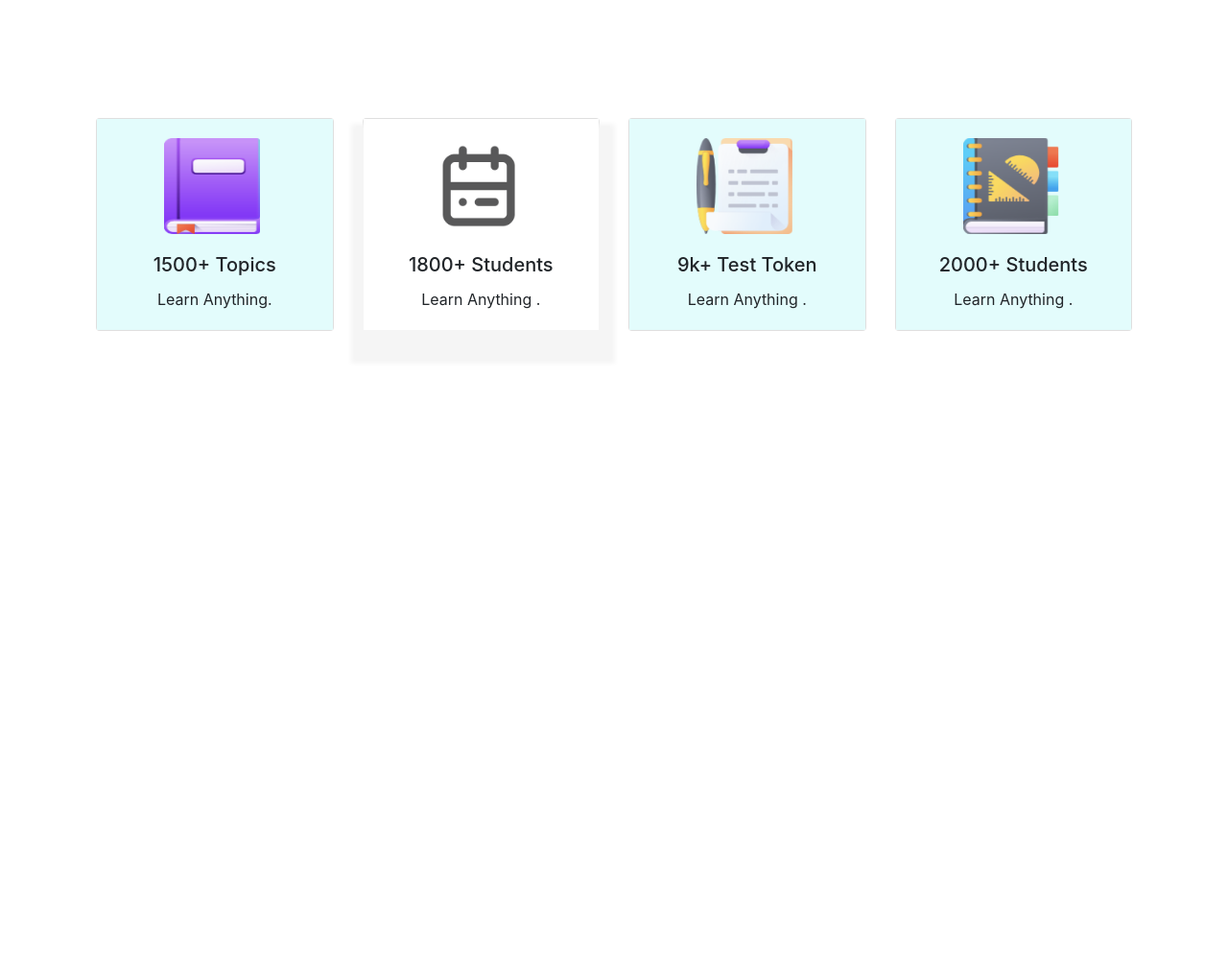
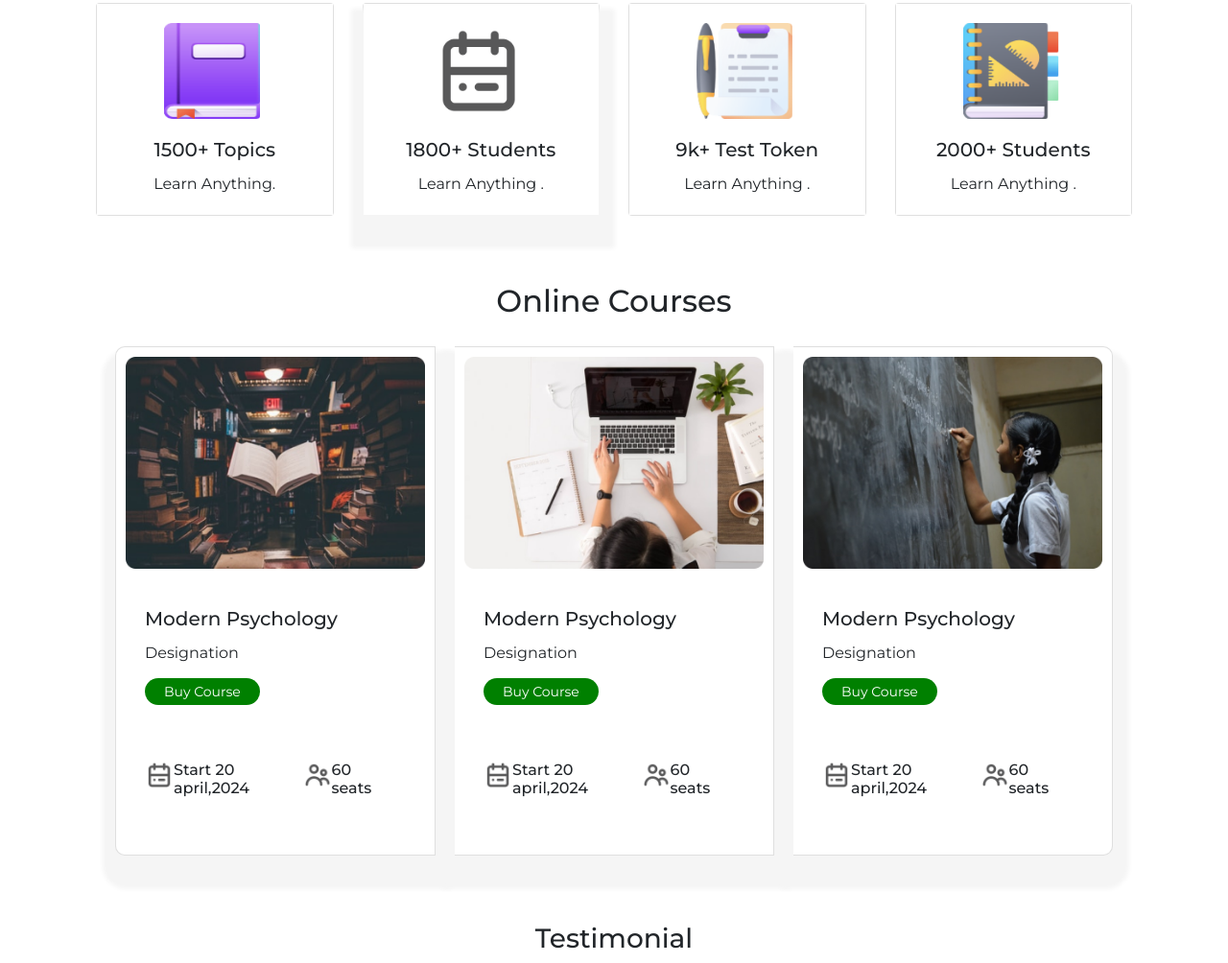
Before and after one commit to sa135790/E_school, a website: page index.html in a window 1280 px wide. Shown: the part 543-1547 px from the top of the page at 96% size. Before the commit the page ends 1166 px from the top, so only its background shows below. Drawn offline with nearby package versions, Linux system fonts and the light colour scheme.

Commit message:
sixth commit

```diff
--- a/css/style.css
+++ b/css/style.css
@@ -3,7 +3,9 @@
     padding: 0;
 }
 
-
+body{
+    font-family: "Montserrat", sans-serif;
+}
 
 .navbar a img{
     height: 70px;
@@ -12,12 +14,15 @@
 
 .wrapper {
     background-color: rgb(238, 253, 253);
+    height: 500px;
     padding: 20px;
+
 }
 
 .container{
-    height: 500px;
-    margin-top: 0px;
+    /* height: 400px; */
+    margin-top:10px;
+    margin-bottom: 70px;
 }
 
 .custom-menu a {
@@ -50,7 +55,8 @@
 
 /* Started with middle part */
 .card-body{
-    background-color: rgb(227, 252, 252);
+    background-color: white;
+
 }
 
 
@@ -68,4 +74,33 @@
 
     box-shadow: 2px 20px 5px 15px whitesmoke;
     background-color: white;
+
 }
+
+.course{
+    display: flex;
+    margin-left: 0;
+    margin-top: 30px;
+}
+
+.course img{
+
+    height: 30px;
+    width: 30px;
+    margin-top: 30px;
+    margin-left: 0;
+}
+.course h6{
+    margin: 30px;
+    margin-left: 0;
+}
+
+.course-card{
+    margin: 20px;
+    padding: 10px;
+    box-shadow:  2px 20px 5px 15px whitesmoke;
+    background-color: white;
+    border-radius: 10px;
+
+
+}
--- a/index.html
+++ b/index.html
@@ -1,6 +1,9 @@
 <!DOCTYPE html>
 <html lang="en">
 <head>
+        <link rel="preconnect" href="https://fonts.googleapis.com">
+        <link rel="preconnect" href="https://fonts.gstatic.com" crossorigin>
+        <link href="https://fonts.googleapis.com/css2?family=Montserrat:ital,wght@0,100..900;1,100..900&display=swap" rel="stylesheet">
         <!-- Required meta tags always come first -->
         <meta charset="utf-8">
         <meta name="viewport" content="width=device-width, initial-scale=1, shrink-to-fit=no">
@@ -15,7 +18,7 @@
 
 <div class="wrapper">
 <div class="container">
-<nav class="navbar navbar-expand-lg navbar-light bg-none">
+<nav class="navbar navbar-expand-lg navbar-light bg-none ">
   <a class="navbar-brand" href="#">
         <img src="images/ICON/Logo.png">
   </a>
@@ -117,6 +120,87 @@
 
 
  <!-- End Here -->
+
+<!-- Online Course Start -->
+<div class="container">
+ <h2 class="text-center">Online Courses</h2>
+<div class="card-group">
+
+        <div class="card course-card">
+          <img class="card-img-top" src="images/Morder psyc.png" alt="Card image cap">
+          <div class="card-body">
+            <h5 class="card-title">Modern Psychology</h5>
+            <p class="card-text">Designation</p>
+            <a class=" custom-link text-white small" href="#">Buy Course</a>
+
+            <div class="course">
+            <img src="images/ICON/calendar.png">
+            <h6>Start 20 april,2024</h6>
+            <img src="images/ICON/people.png">
+            <h6>60 seats</h6>
+            </div>
+
+
+
+
+          </div>
+        </div>
+
+
+        <div class="card course-card">
+          <img class="card-img-top" src="images/Morder pychons.png" alt="Card image cap">
+          <div class="card-body">
+            <h5 class="card-title">Modern Psychology</h5>
+            <p class="card-text">Designation</p>
+            <a class=" custom-link text-white small" href="#">Buy Course</a>
+
+            <div class="course">
+                <img src="images/ICON/calendar.png">
+                <h6>Start 20 april,2024</h6>
+                <img src="images/ICON/people.png">
+                <h6>60 seats</h6>
+                </div>
+
+
+          </div>
+        </div>
+
+
+        <div class="card course-card">
+          <img class="card-img-top" src="images/Morder pyschology.png" alt="Card image cap">
+          <div class="card-body">
+                <h5 class="card-title">Modern Psychology</h5>
+                <p class="card-text">Designation</p>
+                <a class=" custom-link text-white small" href="#">Buy Course</a>
+
+                <div class="course">
+                        <img src="images/ICON/calendar.png">
+                        <h6>Start 20 april,2024</h6>
+                        <img src="images/ICON/people.png">
+                        <h6>60 seats</h6>
+                        </div>
+
+
+          </div>
+        </div>
+      </div>
+
+</div>
+
+<!-- Testmonial  -->
+
+<div class="container">
+        <h3 class="text-center">Testimonial</h3>
+        <div class="row">
+                <div class="col">
+
+                </div>
+        </div>
+</div>
+
+
+
+
 </div>
 
 
```
